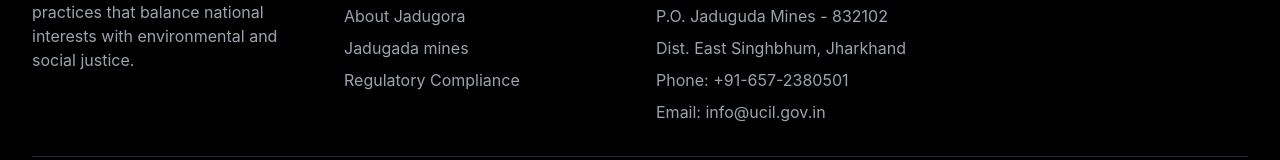
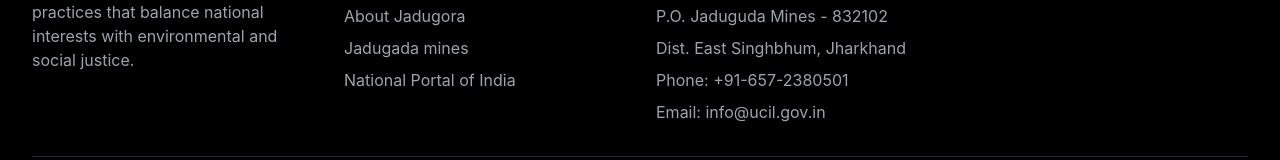
Before and after one commit to Shubham-Khetan-2005/CSI-Project, a React (Create React App) app: page /grievance in a window 1280 px wide. Shown: the part 1963-2123 px from the top of the page. Built offline with nearby package versions, Linux system fonts and the light colour scheme.

Commit message:
added a hyperlink

```diff
--- a/src/common/Components/Footer.jsx
+++ b/src/common/Components/Footer.jsx
@@ -26,7 +26,7 @@
                 <li><a href="https://en.m.wikipedia.org/wiki/Uranium_Corporation_of_India" className="hover:text-[#01baef]">About UCIL</a></li>
                 <li><a href="https://en.m.wikipedia.org/wiki/Jadugora" className="hover:text-[#01baef]">About Jadugora</a></li>
                 <li><a href="https://en.m.wikipedia.org/wiki/Jaduguda_uranium_mine" className="hover:text-[#01baef]">Jadugada mines</a></li>
-                <li><a href="#" className="hover:text-[#01baef]">Regulatory Compliance</a></li>
+                <li><a href="https://www.india.gov.in/" className="hover:text-[#01baef]">National Portal of India</a></li>
               </ul>
             </div>
             <div>
```
